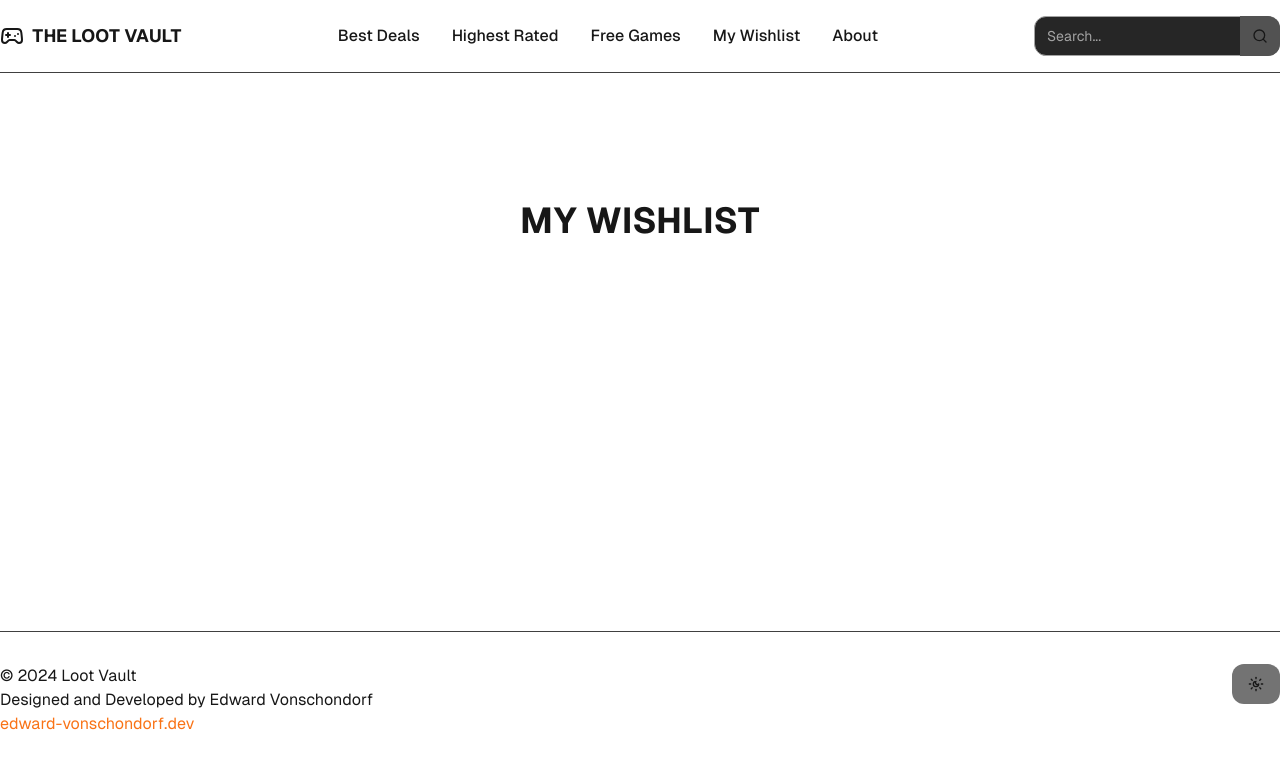
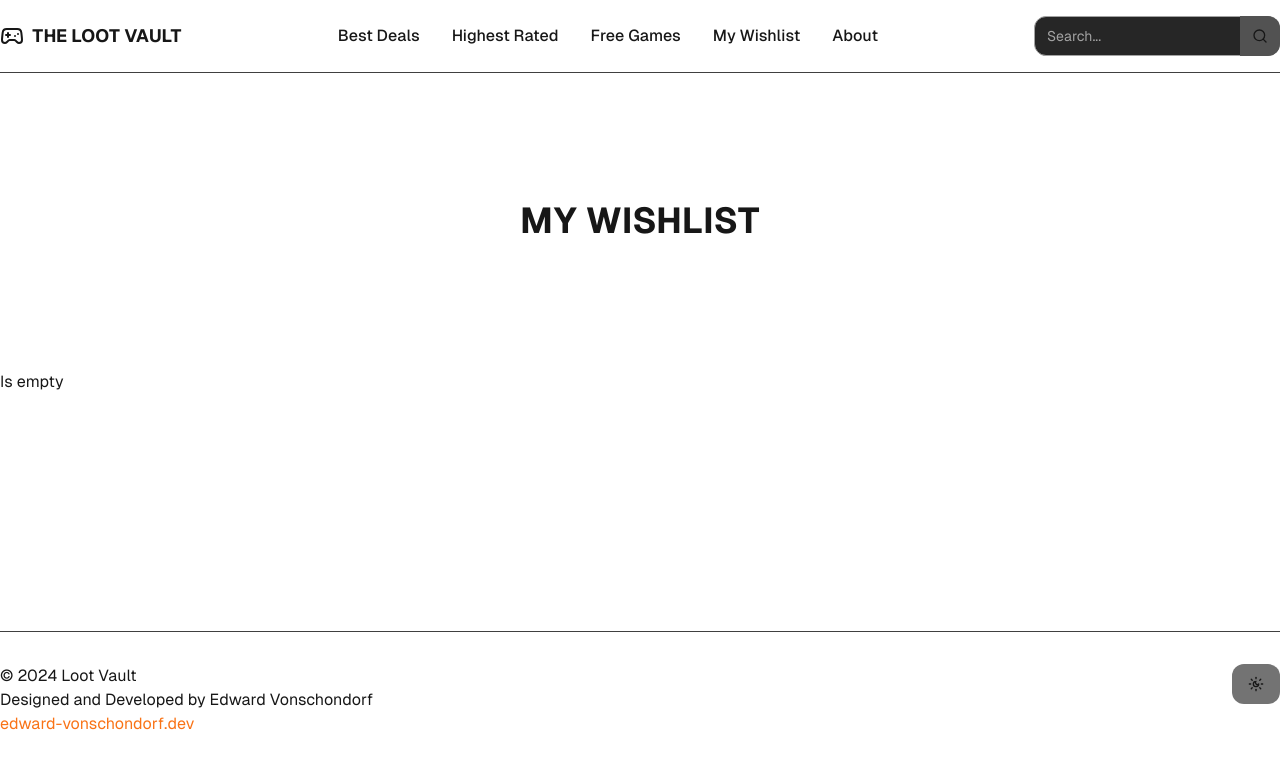
Before and after one commit to Torvec/next-level-loot, a Next.js app: page /wishlist in a window 1280 px wide. Shown: the top 768 px of the page. Built offline with nearby package versions, Linux system fonts and the light colour scheme.

Commit message:
Add partially working wishlist functionality

```diff
--- a/src/app/best-deals/best-deals-card.tsx
+++ b/src/app/best-deals/best-deals-card.tsx
@@ -11,6 +11,7 @@ import {
 } from "@/components/ui/card";
 import { Button } from "@/components/ui/button";
 import { GameDealType } from "./page";
+import { setWishlistItem } from "@/lib/wishlist";
 
 export default function BestDealsCard({
   thumb,
@@ -50,7 +51,10 @@ export default function BestDealsCard({
             </a>
           </Button>
         )}
-        <Button className="bg-yellow-500 text-blue-900 hover:bg-yellow-400">
+        <Button
+          onClick={() => setWishlistItem("wishlist", title)}
+          className="bg-yellow-500 text-blue-900 hover:bg-yellow-400"
+        >
           Add to Wishlist
         </Button>
       </CardFooter>
--- a/src/app/wishlist/page.tsx
+++ b/src/app/wishlist/page.tsx
@@ -1,9 +1,52 @@
+"use client";
+
+import {
+  initWishlist,
+  isWishlistEmpty,
+  getWishlist,
+  removeWishlistItem,
+} from "@/lib/wishlist";
+import {
+  Card,
+  CardContent,
+  CardDescription,
+  CardFooter,
+  CardHeader,
+  CardTitle,
+} from "@/components/ui/card";
+import { Button } from "@/components/ui/button";
+
 export default function Wishlist() {
+  initWishlist("wishlist");
+  const wishlistItems = getWishlist("wishlist");
   return (
     <>
       <h1 className="py-32 text-center text-4xl font-bold uppercase">
         My Wishlist
       </h1>
+      {isWishlistEmpty("wishlist") ? (
+        <p>Is empty</p>
+      ) : (
+        <div className="grid grid-cols-3 gap-8">
+          {wishlistItems.map((item, index) => (
+            <Card key={index}>
+              <CardHeader>
+                <CardDescription></CardDescription>
+                <CardTitle>{item}</CardTitle>
+              </CardHeader>
+              <CardContent></CardContent>
+              <CardFooter>
+                <Button
+                  onClick={() => removeWishlistItem("wishlist", index)}
+                  className="bg-red-500 text-white"
+                >
+                  Remove
+                </Button>
+              </CardFooter>
+            </Card>
+          ))}
+        </div>
+      )}
     </>
   );
 }
--- /dev/null
+++ b/src/lib/wishlist.ts
@@ -0,0 +1,77 @@
+export function initWishlist(key: string) {
+  try {
+    const wishlist = localStorage.getItem(key);
+    if (!wishlist) localStorage.setItem(key, JSON.stringify([]));
+  } catch (error) {
+    console.error("Error initializing wishlist:", error);
+  }
+}
+
+export function isWishlistEmpty(key: string) {
+  try {
+    const wishlist = localStorage.getItem(key);
+    if (!wishlist) {
+      initWishlist(key);
+      return true;
+    } else {
+      return JSON.parse(wishlist).length === 0;
+    }
+  } catch (error) {
+    console.error("Error checking if wishlist is empty:", error);
+    return true; // Default to true in case of an error
+  }
+}
+
+export function setWishlistItem(key: string, item: unknown) {
+  try {
+    const wishlist = localStorage.getItem(key);
+    if (!wishlist) {
+      initWishlist(key);
+      localStorage.setItem(key, JSON.stringify([item]));
+    } else {
+      const newWishlist = [...JSON.parse(wishlist), item];
+      localStorage.setItem(key, JSON.stringify(newWishlist));
+    }
+  } catch (error) {
+    console.error("Error setting wishlist item:", error);
+  }
+}
+export function getWishlist(key: string): React.ReactNode[] {
+  try {
+    const wishlist = localStorage.getItem(key);
+    return wishlist ? JSON.parse(wishlist) : [];
+  } catch (error) {
+    console.error("Error getting wishlist:", error);
+    return [];
+  }
+}
+
+export function removeWishlistItem(key: string, index: number) {
+  try {
+    const wishlist = localStorage.getItem(key);
+    if (wishlist) {
+      const wishlistArray = JSON.parse(wishlist);
+      // This creates a new array by combining all elements from the beginning of the array to the index specified
+      // and all elements from the index specified plus one to the end of the array
+      const newWishlistArray = [
+        ...wishlistArray.slice(0, index),
+        ...wishlistArray.slice(index + 1),
+      ];
+      localStorage.setItem(key, JSON.stringify(newWishlistArray));
+    } else {
+      console.error("Wishlist not found");
+    }
+  } catch (error) {
+    console.error("Error removing wishlist item:", error);
+  }
+}
+
+export function clearWishlist(key: string) {
+  try {
+    const wishlist = localStorage.getItem(key);
+    if (wishlist) localStorage.setItem(key, JSON.stringify([]));
+    else console.error("Wishlist not found");
+  } catch (error) {
+    console.error("Error clearing wishlist:", error);
+  }
+}
```
